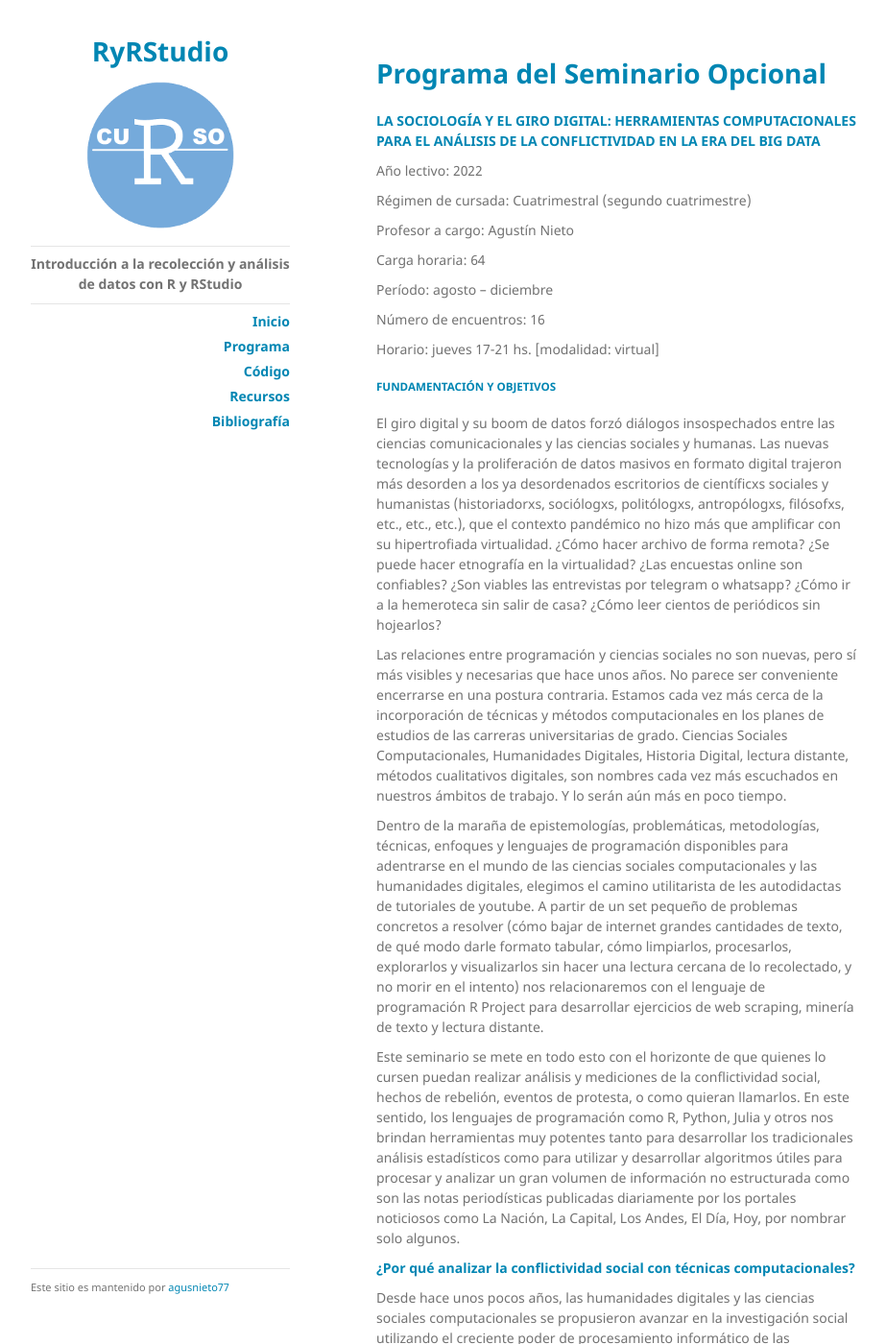
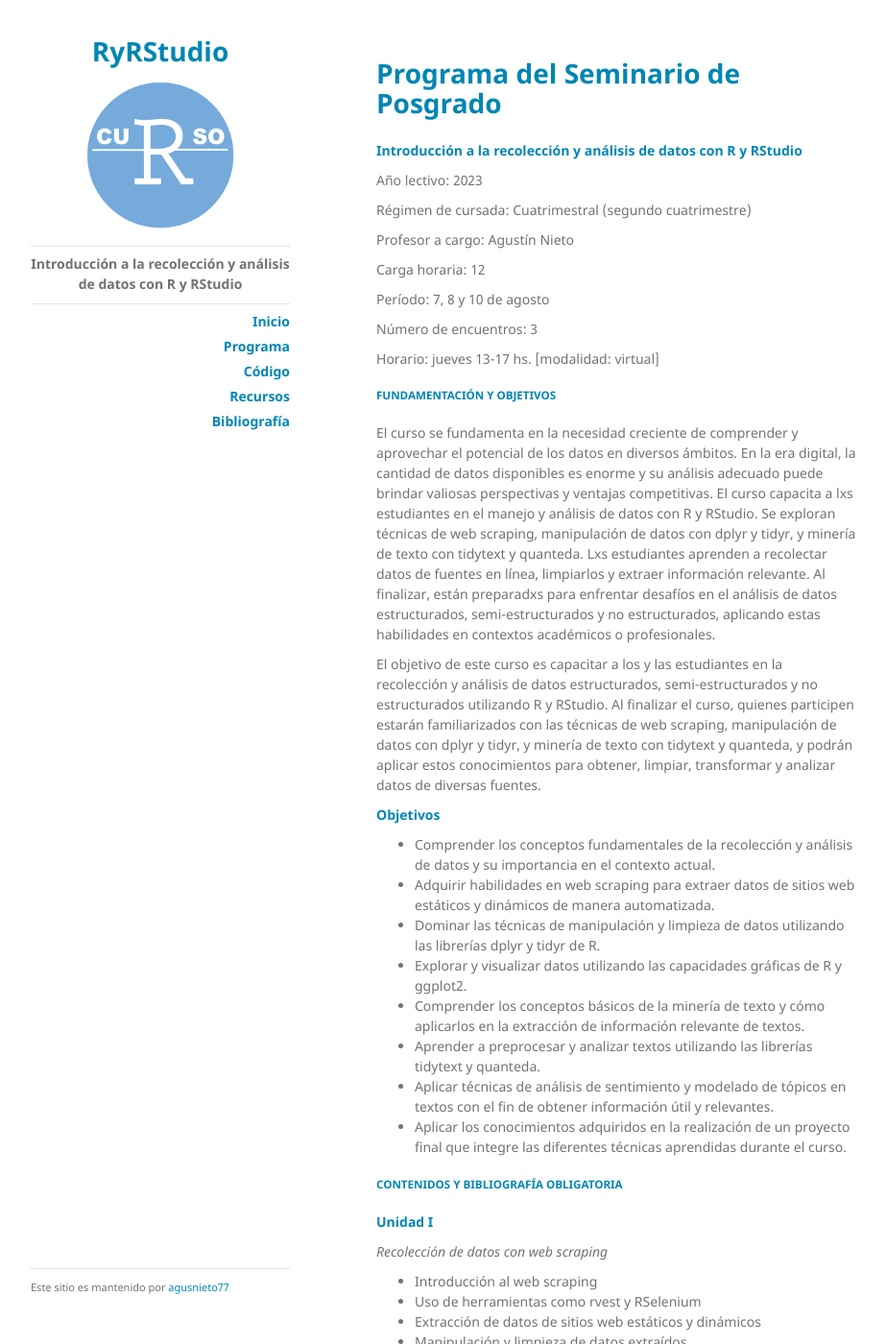
Before and after one commit to agusnieto77/ryrstudio, a Jekyll site: the page built from programa.md, in a window 1280 px wide and 1400 px high. Shown: the whole window at 96% size, without its empty margins (178-1101 px from the left). Built offline with Jekyll 4.4.1, drawn with Linux system fonts in a browser that asks for light colours; our own code applies the rules of GitHub Pages for plain Markdown files; some of the changed text lies outside the part shown.

Commit message:
actualización

```diff
--- a/programa.md
+++ b/programa.md
@@ -5,111 +5,59 @@ editor_options:
     wrap: sentence
 ---
 
-# Programa del Seminario Opcional
+# Programa del Seminario de Posgrado
 
-**LA SOCIOLOGÍA Y EL GIRO DIGITAL: HERRAMIENTAS
-COMPUTACIONALES PARA EL ANÁLISIS DE LA CONFLICTIVIDAD EN LA ERA DEL BIG DATA**
+**Introducción a la recolección y análisis de datos con R y RStudio**
 
-Año lectivo: 2022
+Año lectivo: 2023
 
 Régimen de cursada: Cuatrimestral (segundo cuatrimestre)
 
 Profesor a cargo: Agustín Nieto
 
-Carga horaria: 64
+Carga horaria: 12
 
-Período: agosto -- diciembre
+Período: 7, 8 y 10 de agosto
 
-Número de encuentros: 16
+Número de encuentros: 3
 
-Horario: jueves 17-21 hs.
+Horario: jueves 13-17 hs.
 [modalidad: virtual]
 
 ##### FUNDAMENTACIÓN Y OBJETIVOS
 
-El giro digital y su boom de datos forzó diálogos insospechados entre las ciencias comunicacionales y las ciencias sociales y humanas.
-Las nuevas tecnologías y la proliferación de datos masivos en formato digital trajeron más desorden a los ya desordenados escritorios de científicxs sociales y humanistas (historiadorxs, sociólogxs, politólogxs, antropólogxs, filósofxs, etc., etc., etc.), que el contexto pandémico no hizo más que amplificar con su hipertrofiada virtualidad.
-¿Cómo hacer archivo de forma remota?
-¿Se puede hacer etnografía en la virtualidad?
-¿Las encuestas online son confiables?
-¿Son viables las entrevistas por telegram o whatsapp?
-¿Cómo ir a la hemeroteca sin salir de casa?
-¿Cómo leer cientos de periódicos sin hojearlos?
+El curso se fundamenta en la necesidad creciente de comprender y aprovechar el potencial de los datos en diversos ámbitos. En la era digital, la cantidad de datos disponibles es enorme y su análisis adecuado puede brindar valiosas perspectivas y ventajas competitivas. El curso capacita a lxs estudiantes en el manejo y análisis de datos con R y RStudio. Se exploran técnicas de web scraping, manipulación de datos con dplyr y tidyr, y minería de texto con tidytext y quanteda. Lxs estudiantes aprenden a recolectar datos de fuentes en línea, limpiarlos y extraer información relevante. Al finalizar, están preparadxs para enfrentar desafíos en el análisis de datos estructurados, semi-estructurados y no estructurados, aplicando estas habilidades en contextos académicos o profesionales.
 
-Las relaciones entre programación y ciencias sociales no son nuevas, pero sí más visibles y necesarias que hace unos años.
-No parece ser conveniente encerrarse en una postura contraria.
-Estamos cada vez más cerca de la incorporación de técnicas y métodos computacionales en los planes de estudios de las carreras universitarias de grado.
-Ciencias Sociales Computacionales, Humanidades Digitales, Historia Digital, lectura distante, métodos cualitativos digitales, son nombres cada vez más escuchados en nuestros ámbitos de trabajo.
-Y lo serán aún más en poco tiempo.
-
-Dentro de la maraña de epistemologías, problemáticas, metodologías, técnicas, enfoques y lenguajes de programación disponibles para adentrarse en el mundo de las ciencias sociales computacionales y las humanidades digitales, elegimos el camino utilitarista de les autodidactas de tutoriales de youtube.
-A partir de un set pequeño de problemas concretos a resolver (cómo bajar de internet grandes cantidades de texto, de qué modo darle formato tabular, cómo limpiarlos, procesarlos, explorarlos y visualizarlos sin hacer una lectura cercana de lo recolectado, y no morir en el intento) nos relacionaremos con el lenguaje de programación R Project para desarrollar ejercicios de web scraping, minería de texto y lectura distante.
-
-Este seminario se mete en todo esto con el horizonte de que quienes lo cursen puedan realizar análisis y mediciones de la conflictividad social, hechos de rebelión, eventos de protesta, o como quieran llamarlos.
-En este sentido, los lenguajes de programación como R, Python, Julia y otros nos brindan herramientas muy potentes tanto para desarrollar los tradicionales análisis estadísticos como para utilizar y desarrollar algoritmos útiles para procesar y analizar un gran volumen de información no estructurada como son las notas periodísticas publicadas diariamente por los portales noticiosos como La Nación, La Capital, Los Andes, El Día, Hoy, por nombrar solo algunos.
-
-**¿Por qué analizar la conflictividad social con técnicas computacionales?**
-
-Desde hace unos pocos años, las humanidades digitales y las ciencias sociales computacionales se propusieron avanzar en la investigación social utilizando el creciente poder de procesamiento informático de las computadoras de escritorio, las innovaciones metodológicas y el incesante crecimiento de la masa de datos para lograr un mejor conocimiento sobre los fenómenos sociales.
-El conflicto es un fenómeno social fundamental y, por ende, debería ser un tema central en la agenda de investigación de las ciencias sociales y humanas.
-El giro digital en curso torna a los enfoques computacionales en un elemento central en el campo de estudios de la conflictología.
-La confluencia de la creciente masa de datos masivos con las cada vez más evolucionadas técnicas procesamiento informático de corpus textuales permiten el modelado de dinámicas de conflicto.
-En este sentido, el objetivo del seminario es introducir a quienes lo cursen al uso de algunos de estos enfoques computacionales como vía para mejorar la comprensión de los procesos conflictivos.
-
-El enfoque computacional en las investigaciones sobre procesos conflictivos, puede hacer avanzar al campo de estudios por tres ejes de relevancia: 1) la identificación de los conflictos como procesos espacio-temporales que permite rastrear la interacción de los actores en escenarios de conflicto y sus consecuencias, 2) la disponibilidad de nuevos conjuntos de datos detallados de eventos de conflicto en todas las escalas (local - global) gracias a la digitalización y a las técnicas computacionales para recolectar, almacenar y analizar estos datos, 3) la articulación de distintos enfoques y técnicas computacionales para el análisis de los nuevos datos disponibles.
+El objetivo de este curso es capacitar a los y las estudiantes en la recolección y análisis de datos estructurados, semi-estructurados y no estructurados utilizando R y RStudio. Al finalizar el curso, quienes participen estarán familiarizados con las técnicas de web scraping, manipulación de datos con dplyr y tidyr, y minería de texto con tidytext y quanteda, y podrán aplicar estos conocimientos para obtener, limpiar, transformar y analizar datos de diversas fuentes.
 
 **Objetivos**
 
-• Conocer los aspectos básicos de la programación en R (como humanistas no como programadorxs).
+-	Comprender los conceptos fundamentales de la recolección y análisis de datos y su importancia en el contexto actual.
+-	Adquirir habilidades en web scraping para extraer datos de sitios web estáticos y dinámicos de manera automatizada.
+-	Dominar las técnicas de manipulación y limpieza de datos utilizando las librerías dplyr y tidyr de R.
+-	Explorar y visualizar datos utilizando las capacidades gráficas de R y ggplot2.
+-	Comprender los conceptos básicos de la minería de texto y cómo aplicarlos en la extracción de información relevante de textos.
+-	Aprender a preprocesar y analizar textos utilizando las librerías tidytext y quanteda.
+-	Aplicar técnicas de análisis de sentimiento y modelado de tópicos en textos con el fin de obtener información útil y relevantes.
+-	Aplicar los conocimientos adquiridos en la realización de un proyecto final que integre las diferentes técnicas aprendidas durante el curso.
 
-• Dar los primeros pasos en el manejo del IDE RStudio (entorno de desarrollo integrado para R).
-
-• Aprender los rudimentos elementales del manejo de cadena de caracteres y corpus de textos.
-
-• Saber transformar las palabras en números para realizar mediciones de frecuencias, proporciones y relaciones (veremos que las palabras y los números no se llevan tan mal y que la frontera entre lo cuali y lo cuanti no es tan nítida como creíamos).
-
-• Lograr familiarizarse con algunos de los paquetes de visualización más populares en R.
-'Si no lo veo no lo creo': las visualizaciones son una forma muy conveniente de detectar patrones y correlaciones (ni palabras ni números, gráficos).
 
 ##### CONTENIDOS Y BIBLIOGRAFÍA OBLIGATORIA
 
 **Unidad I**
 
-Introducción a las ciencias sociales computacionales y a las humanidades digitales.
-Instalación del lenguaje R y exploración de su sintaxis básica.
-Introducción a la sintaxis básica.
-Distintos objetos R: vectores, arrays, matrices, listas, base de datos, etc.
-Distintos tipos de objetos: cadena de caracteres, numéricos, factores, etc.
-Funciones básicas, sum(), paste(), mean(), table(), summary(), etc.
-Instalación de RStudio y reconocimiento de sus ventanas (consola, script, visualización, objetos en memoria, etc.).
-Creación de scripts.
-Organización del directorio de trabajo.
-Creación de proyectos.
-Vinculación con github.
+*Recolección de datos con web scraping*
+-	Introducción al web scraping
+-	Uso de herramientas como rvest y RSelenium
+-	Extracción de datos de sitios web estáticos y dinámicos
+-	Manipulación y limpieza de datos extraídos
+-	Manipulación de datos con dplyr y tidyr
 
--   Aragona, B.
-    (2022).
-    Tipos de big data y análisis sociológico: usos, críticas y problemas éticos.
-    Empiria.
-    Revista De metodología De Ciencias Sociales, (53), 15--30.
-
--   Cabrera-Álvarez, P. (2022).
-    Survey Research in Times of Big Data.
-    Empiria.
-    Revista De metodología De Ciencias Sociales, (53), 31--51.
 
 -   Gualda, E.
     (2022).
     Social big data, sociología y ciencias sociales computacionales.
     Empiria: Revista de metodología de ciencias sociales, (53), 147-177.
-
--   Pereira, Isabel Quintas.
-    «La estadística computacional: una propuesta didáctica».
-    Política y Cultura, nº 53 (29 de junio de 2020): 183-204.
-
--   Piovani, Juan Ignacio, y Paolo Parra Saiani.
-    «Triangulación metodológica y big data».
-    PRACS: Revista Eletrônica de Humanidades do Curso de Ciências Sociais da UNIFAP 14, nº 2 (26 de febrero de 2022): 157-67.
 
 **Unidad II**
 
```
Also changed, not shown: index.md (+2 -2 lines).
